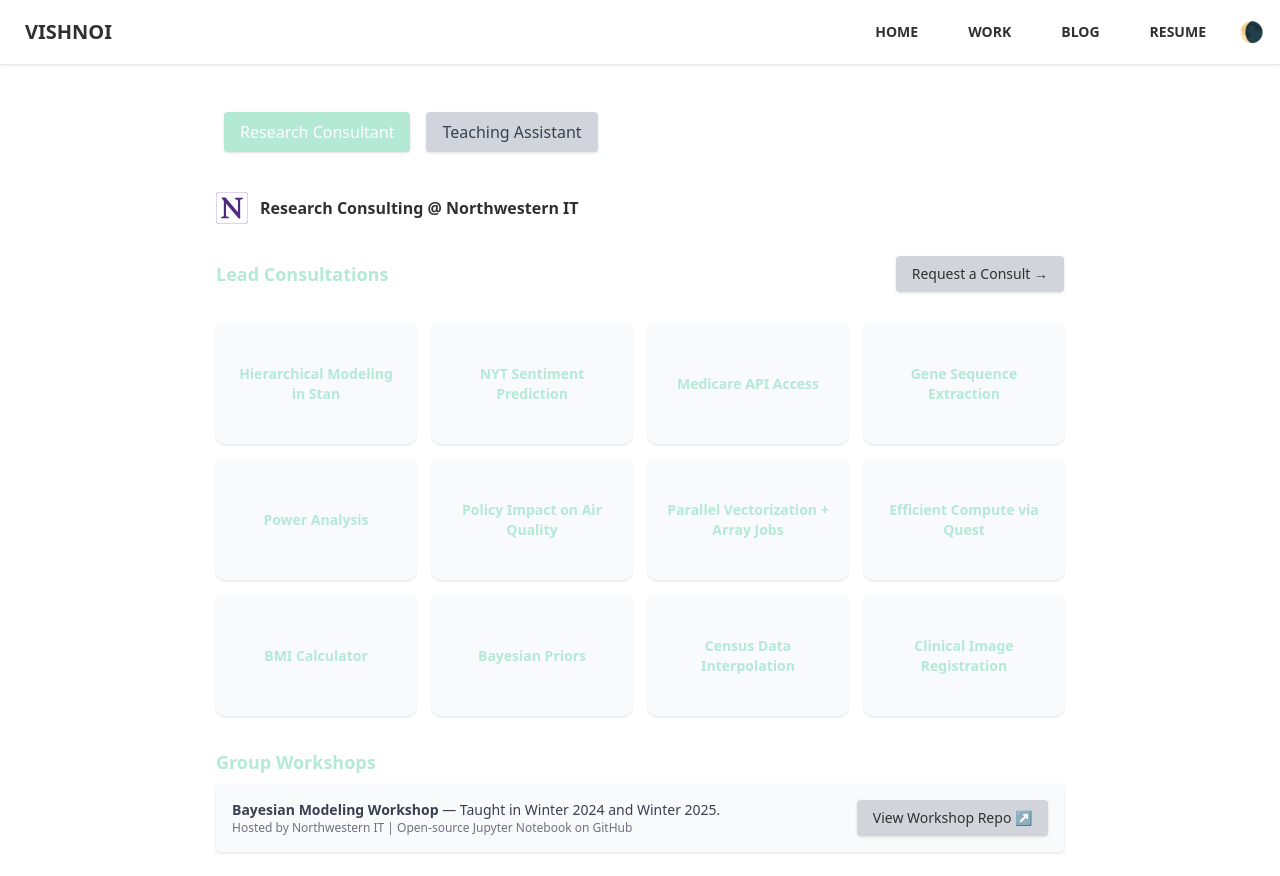
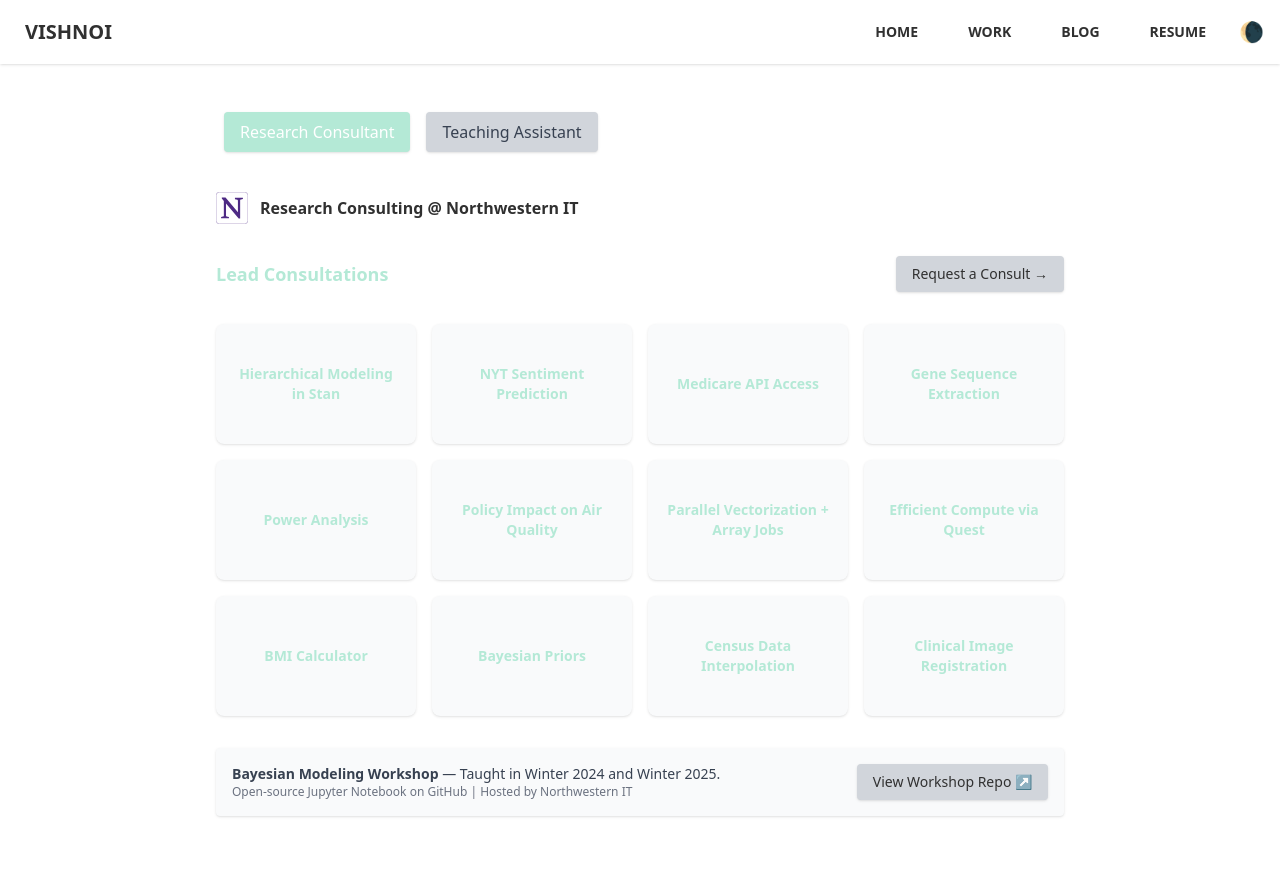
Before and after one commit to s-vishnoi/portfolio, a Vue app: page /work in a window 1280 px wide. After the commit the page ends 840 px from the top, so only its background shows below. Built offline with nearby package versions, Linux system fonts and the light colour scheme.

Commit message:
Work update

```diff
--- a/src/pages/Work.vue
+++ b/src/pages/Work.vue
@@ -65,13 +65,12 @@
 
       <!-- Workshops Section -->
       <div>
-        <h3 class="text-lg font-bold text-accent mt-8 mb-2">Group Workshops</h3>
         <div class="bg-base-200 p-4 rounded shadow flex flex-col sm:flex-row items-start sm:items-center justify-between gap-4">
           <div>
             <p class="text-sm font-medium text-gray-700">
               <span class="font-semibold">Bayesian Modeling Workshop</span> — Taught in Winter 2024 and Winter 2025.
             </p>
-            <p class="text-xs text-gray-500">Hosted by Northwestern IT | Open-source Jupyter Notebook on GitHub</p>
+            <p class="text-xs text-gray-500">Open-source Jupyter Notebook on GitHub | Hosted by Northwestern IT</p>
           </div>
           <a
             href="https://github.com/s-vishnoi/Bayesian_Regression/blob/main/stan_workshop.ipynb"
```
